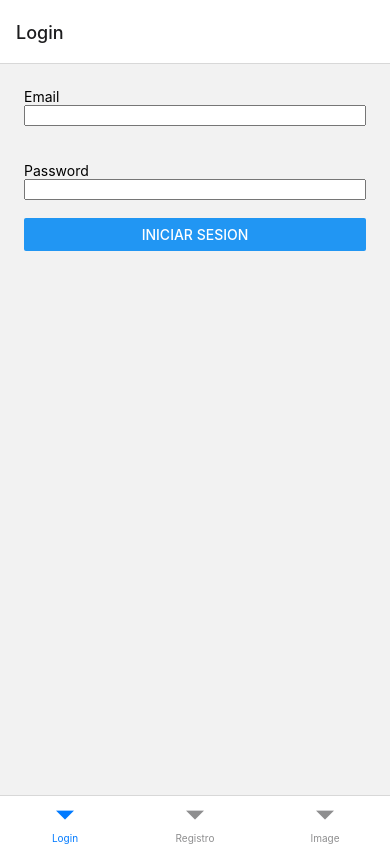
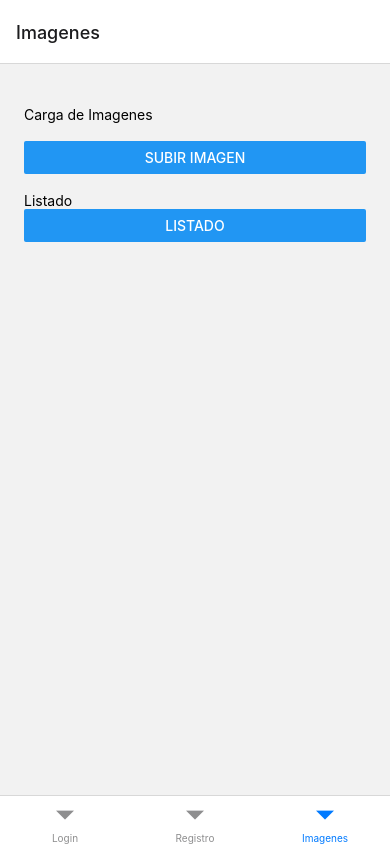
Before and after one commit to MarcoCarrillo/Moviles9, a React Native app: screen /Imagenes in a window 390 px wide. Built offline with nearby package versions, Linux system fonts and the light colour scheme.

Commit message:
Imprimir imagenes

```diff
--- a/App.js
+++ b/App.js
@@ -34,7 +34,7 @@ export default function App() {
         {/* <Tab.Screen name="Users" component={UserStack}  options={{ headerShown: false }} /> */}
         <Tab.Screen name="Login" component={Login} />
         <Tab.Screen name="Registro" component={InicioSesion}  />
-        <Tab.Screen name="Image" component={Subir}  />
+        <Tab.Screen name="Imagenes" component={Subir}  />
       </Tab.Navigator>
     </NavigationContainer>
   );
--- a/Subir.js
+++ b/Subir.js
@@ -1,23 +1,43 @@
-import React from 'react';
-import {View, Button, Text} from 'react-native';
-import { firebaseApp} from './FirebaseConfig';
-import { getStorage, ref, uploadString } from 'firebase/storage';
+import React, {useState} from 'react';
+import {View, Button, Text, Image} from 'react-native';
+import { firebaseApp } from './FirebaseConfig';
+import { getStorage, ref, uploadString, listAll, getDownloadURL } from 'firebase/storage';
+import { collection, addDoc, getFirestore, getDocs} from 'firebase/firestore';
 
 import * as Permissions from 'expo-permissions';
 import * as ImagePicker from 'expo-image-picker';
+import { Card } from '@rneui/base';
+
 
 export default function Subir() {
+    const [urls, setUrls] = useState({
+        images: []
+    });
+    const {images} = urls;
+
     const subirImagen = async uri => {
         const response = await fetch(uri);
         const blob = await response;
         console.log(blob);
 
         const storage = getStorage();
-        const storageRef = ref(storage, 'imagenes/imagen1.png');
+        const rand = Math.random() * 5;
+        const storageRef = ref(storage, `imagenes/imagen_${rand}.png`);
         uploadString(storageRef, blob.url, 'data_url').then(snapshot => {
             console.log(snapshot);
             console.log('La imagen se subio correctamente');
+            getDownloadURL(storageRef).then(url =>{
+                const db = getFirestore();
+                const docRef = addDoc(collection(db, "img"), {
+                    user: "user_",
+                    url_image: url
+                });
+                console.log("Document written with id: ", docRef);
+            }).catch(err => {
+                console.log(err);
+            })
         });
+
     }
 
     const seleccionarImagen = async () => {
@@ -34,12 +54,82 @@ export default function Subir() {
             console.log(result);
             subirImagen(result.uri);
         }
-
     }
 
+    const resultImages = function () {
+
+        const storage = getStorage();
+
+        // Create a reference under which you want to list
+        const listRef = ref(storage, 'imagenes/');
+
+        console.log(listRef);
+        console.log(storage);
+        // Find all the prefixes and items.
+
+        listAll(listRef)
+        .then((res) => {
+            res.items.forEach((folderRef) => {
+            console.log(res.items);
+            // All the prefixes under listRef.
+            // You may call listAll() recursively on them.
+            });
+            res.items.forEach((itemRef) => {
+            // All the items under listRef.
+            });
+        }).catch((error) => {
+            // Uh-oh, an error occurred!
+        });
+    }
+    let datos = [];
+    const probarDB = async () => {
+        const db = getFirestore();
+        const querySnapshot = await getDocs(collection(db, "img"));
+
+
+        querySnapshot.forEach((doc) => {
+            const prueba = doc;
+            console.log(prueba._document.data.value.mapValue.fields.url_image.stringValue);
+            images.push(prueba._document.data.value.mapValue.fields.url_image);
+            setUrls({
+                ...urls,
+                images
+            });
+        });
+        console.log(JSON.stringify(datos));
+
+        console.log(urls);
+    }
+
+    let usuarios = {name: 'usuario_01',name: 'usuario_02', name: 'usuario_03'};
+
     return(
-        <View>
+        <View style={{ flex: 1, padding:24 }}>
+            <br></br>
+            <Text>Carga de Imagenes</Text>
+            <br></br>
             <Button title="Subir Imagen" onPress={seleccionarImagen}></Button>
+            <br></br>
+            <Text>Listado</Text>
+            <Button title='Listado' onPress={probarDB}></Button>
+            {urls.images.map((item, i) => {
+                return  <Card>
+                    <Image
+                        style={{ width: "100%", height: 100 }}
+                        resizeMode="contain"
+                        key={i}
+                        source={{
+                        uri: item.stringValue
+                        }}
+                    />
+                    <Card.Divider/>
+                    <Text>Usuario01</Text>
+
+
+                </Card>
+
+            })}
+
         </View>
     )
 }
```
